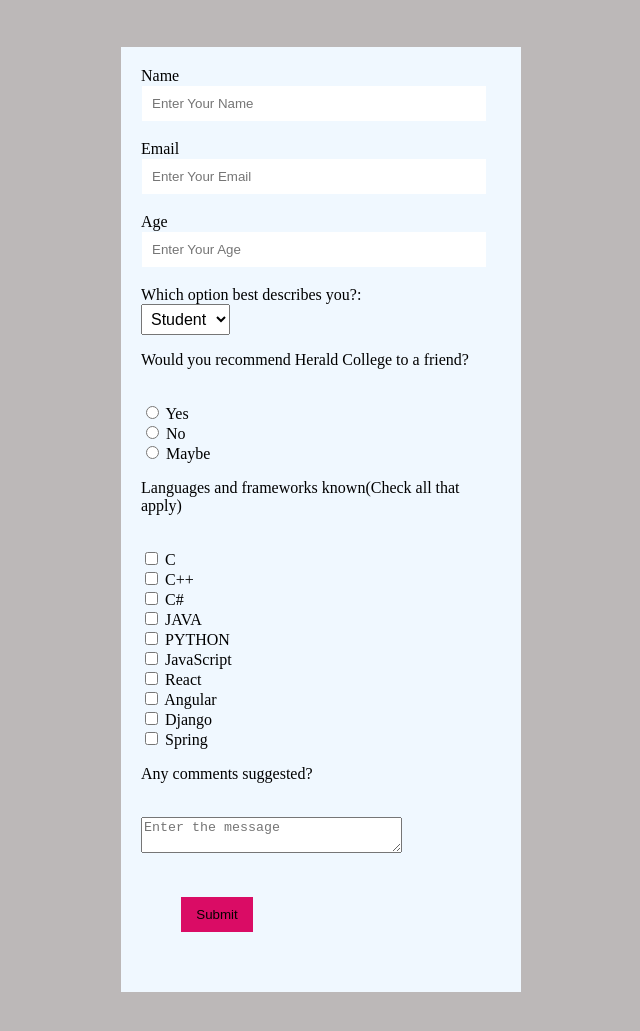
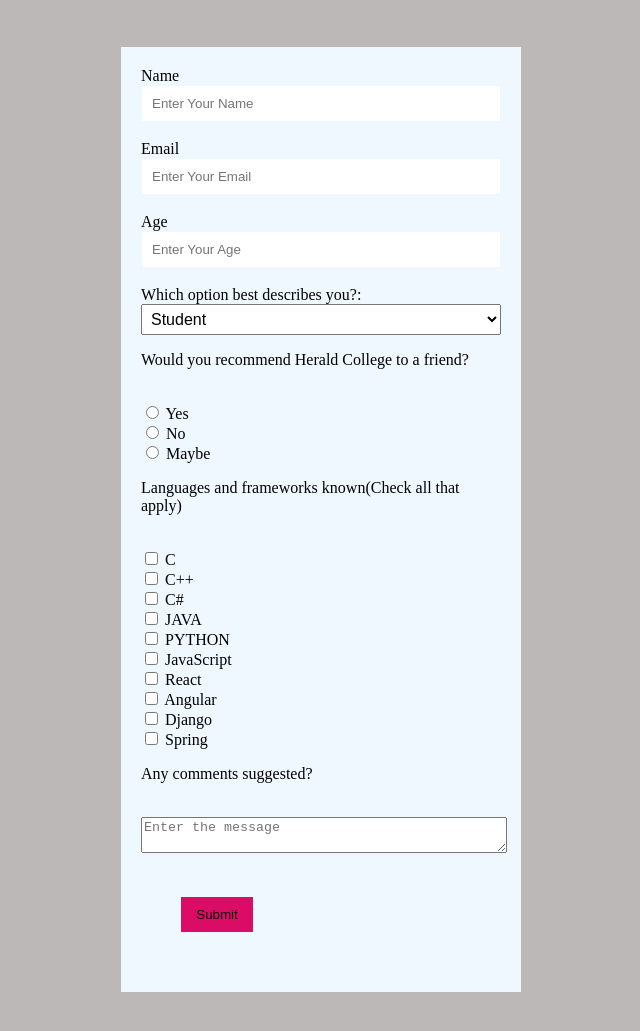
Before and after one commit to ShresthaPriya/Survey, a plain HTML site: page index.html in a window 1280 px wide. Shown: the part 61-1092 px from the top of the page, without its empty margins (319-959 px from the left). Drawn offline with Linux system fonts and the light colour scheme.

Commit message:
increased the width of textarea

```diff
--- a/index.html
+++ b/index.html
@@ -28,7 +28,7 @@
     display: block;
     padding: 10px;
     margin: 1px;
-    width: 90%;
+    width: 94%;
     border: none;
     outline: none;
 }
@@ -36,6 +36,7 @@
 select {
   padding: 0.5rem;
   font-size: 1rem;
+  width: 100%;
 }
 
 
@@ -61,6 +62,9 @@ select {
     background-color: #d477a7;
     color: aliceblue;
     transition: all 0.5s;
+}
+textarea{
+    width: 100%;
 }
     </style>
 </head>
```
Also changed, not shown: sample.html (+1 -1 lines).
